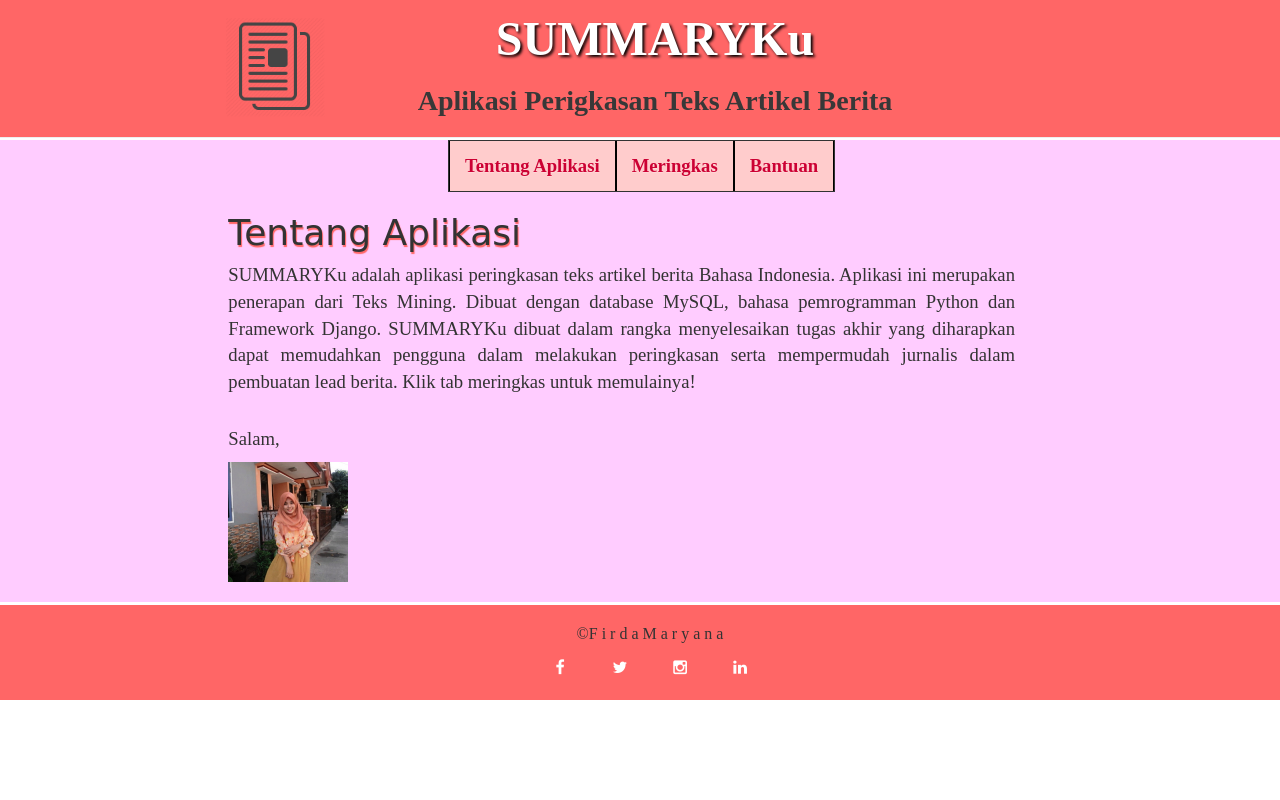
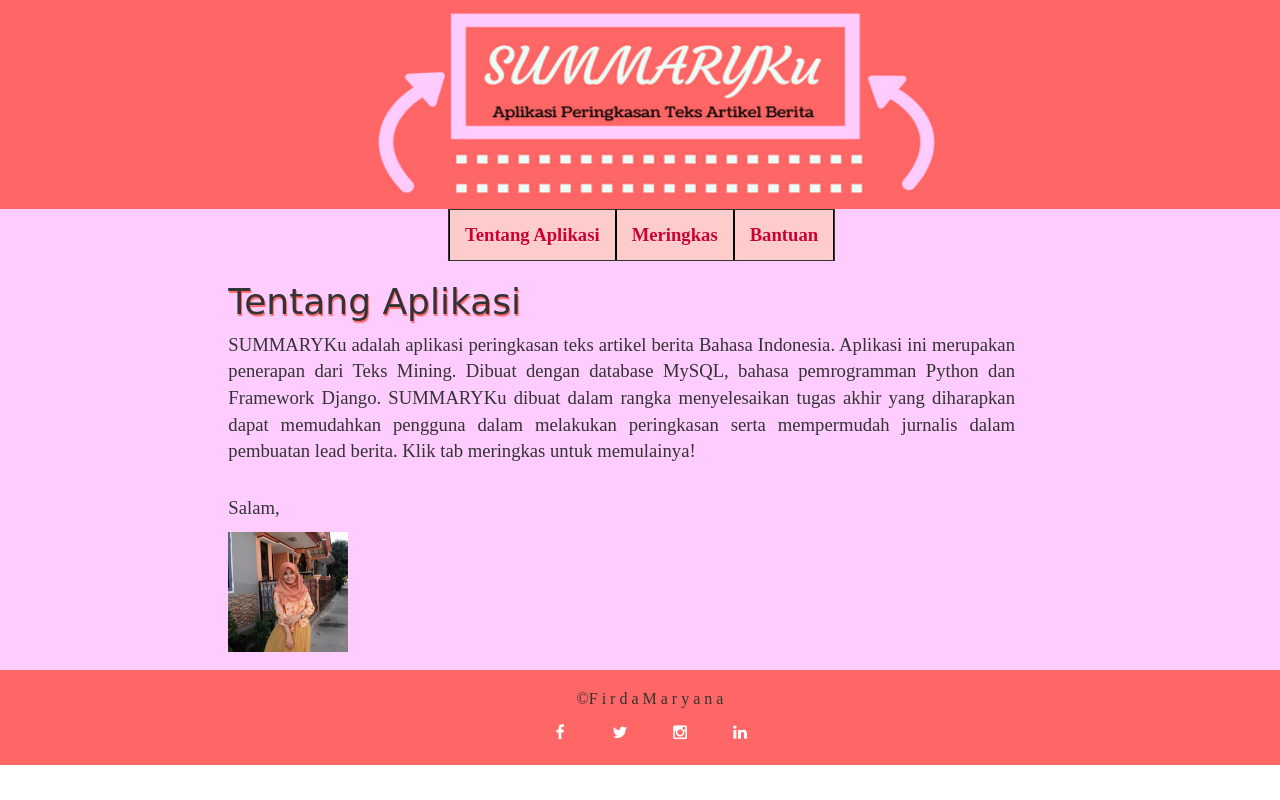
Before and after one commit to firdamaryana/skripsi, a Django app: page / in a window 1280 px wide. Run offline with Django 3.2, Linux system fonts and the light colour scheme; some libraries are stand-ins or nearby versions; some web fonts are replaced.

Commit message:
edit logo

```diff
--- a/blog/static/css/blog.css
+++ b/blog/static/css/blog.css
@@ -12,8 +12,8 @@
 
 .page-header {
     background-color: #FF6666;
-    margin-top: -15px;
-    margin-bottom: 2px;
+    margin-top: -25px;
+    margin-bottom: -15px;
     padding: 8px 10px 10px 40px;
 }
 
@@ -52,10 +52,8 @@
 }
 
 .containerku h3 {
-    position: relative;
-    left: 15%;
-    float: left;
-    right: 0%;
+    position: absolute;
+    max-width: 100%;
     margin-top:-110px;
 }
 
@@ -166,7 +164,7 @@ h1, h2, h3, h4 {
 
 .page-footer h1 {
     background-color: #FF6666;
-    margin-top: 3;
+    margin-top: -2px;
     margin-bottom: 0;
     padding: 20px 20px 20px 40px;
     font-family: Apple Chancery;
--- a/blog/templates/blog/base.html
+++ b/blog/templates/blog/base.html
@@ -12,10 +12,7 @@
    	<body>
 	  	<center>
 		<div class="page-header">
-			   <h1><a href="/">SUMMARYKu</a></h1>
-			   <h2>Aplikasi Perigkasan Teks Artikel Berita</h2>
-			   <div class="containerku">
-				   <h3><img src="{% static "images/un.png" %}" alt="SUMMRYKu" width="100" height="100"/></h3>
+				   <h3><img src="{% static "images/logo.png" %}" alt="SUMMRYKu" width="600" height="200"/></h3>
 				</div>
 		</div>
 		</center>
```
Also changed, not shown: blog/static/images/logo.png (added), blog/static/images/summ.jpg (added), 3 other files.
